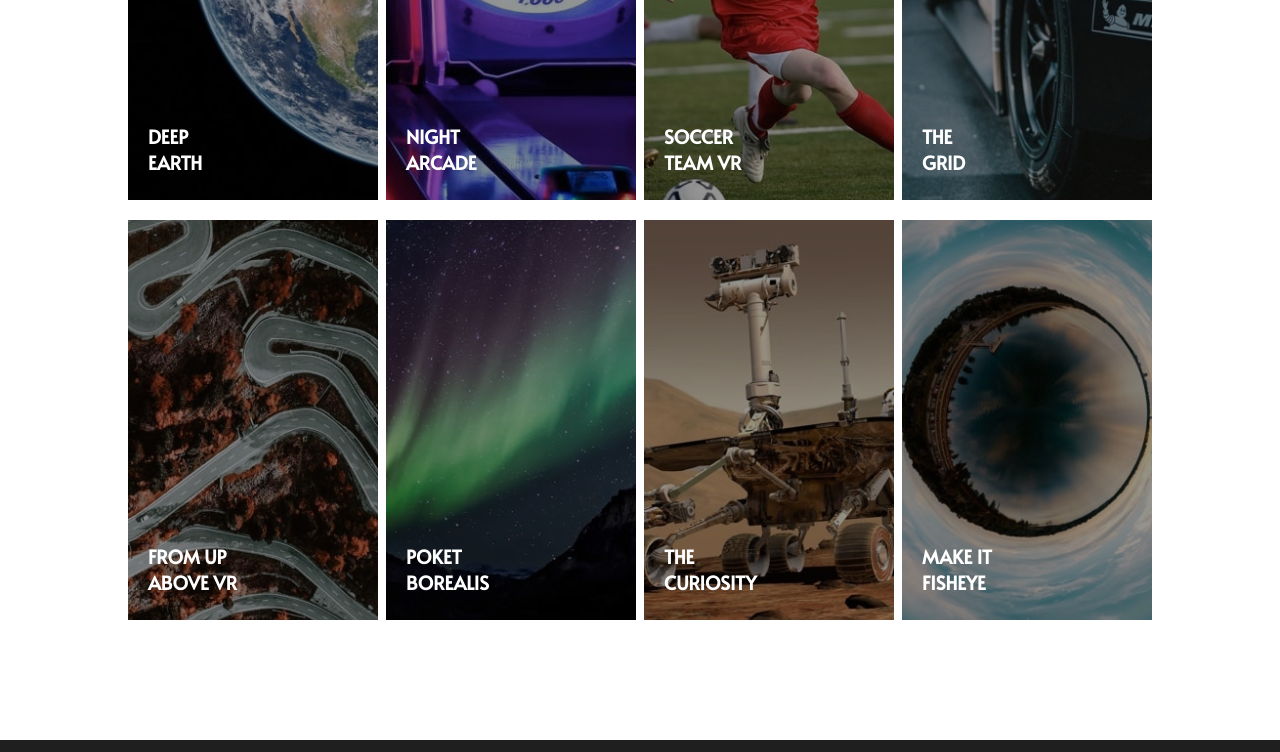
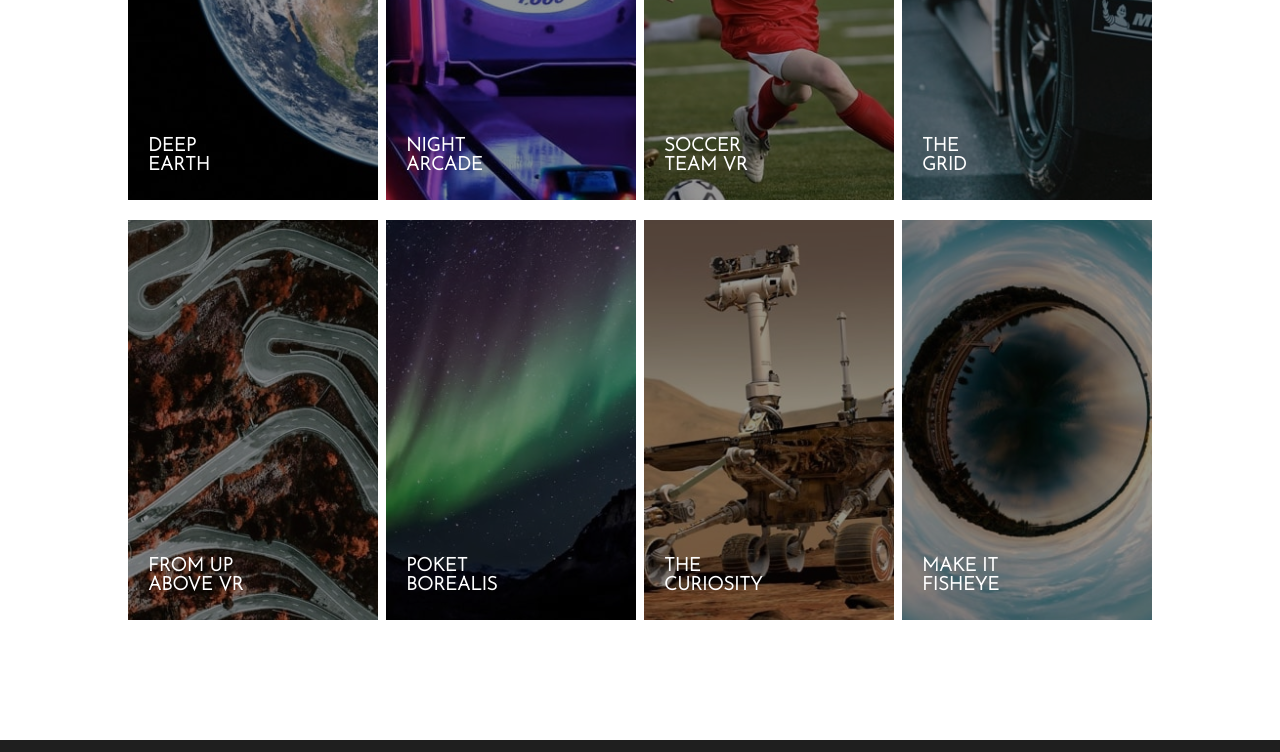
Before and after one commit to manjon2000/LoopStudios-2022, a plain HTML site: page index.html in a window 1280 px wide. Shown: the part 1900-2652 px from the top of the page. Drawn offline with Linux system fonts and the light colour scheme.

Commit message:
Fix Fonts
Fix Font styled creation

```diff
--- a/css/styles.css
+++ b/css/styles.css
@@ -18,7 +18,9 @@ body {
   overflow-x: hidden !important;
   font-family: 'Alata', sans-serif;
 }
-
+.card-title h3{
+  font-family: 'Josefin Sans', sans-serif
+}
 #header {
   width: 100%;
   height: 100vh;
```
